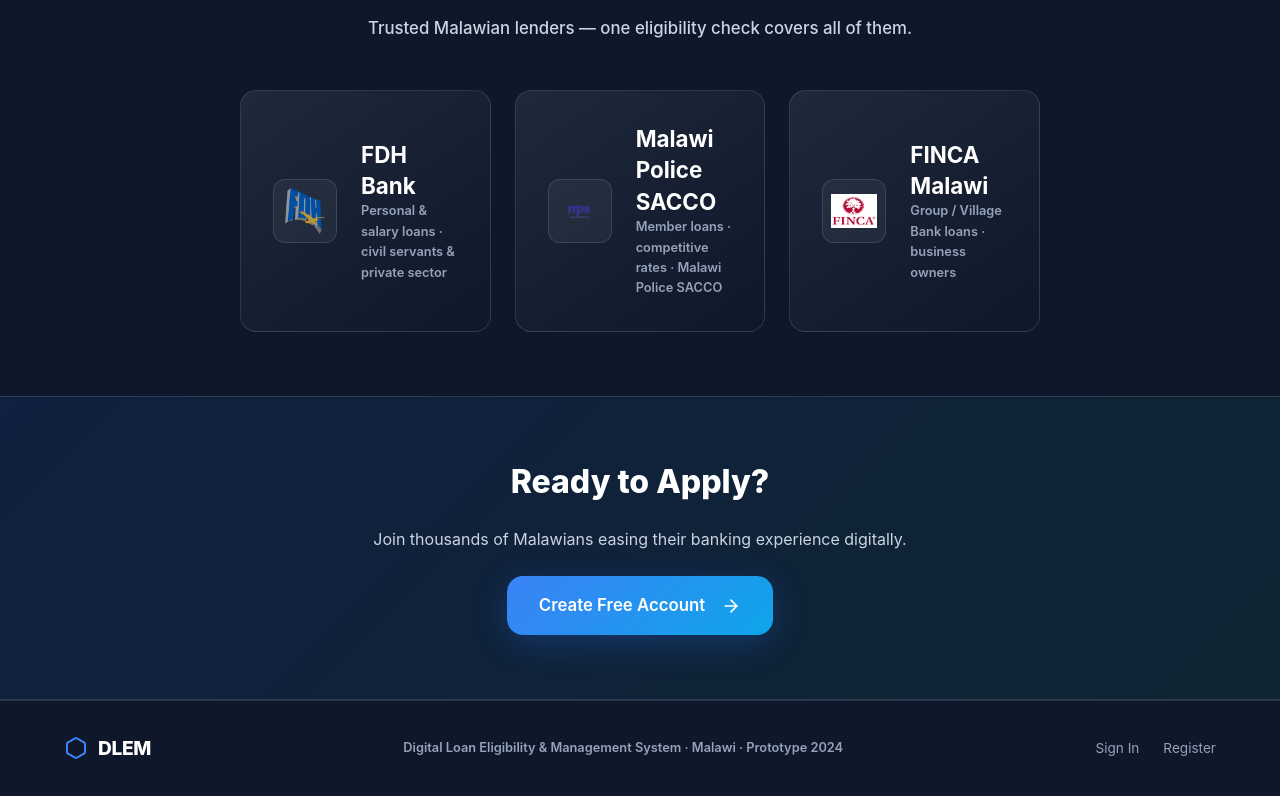
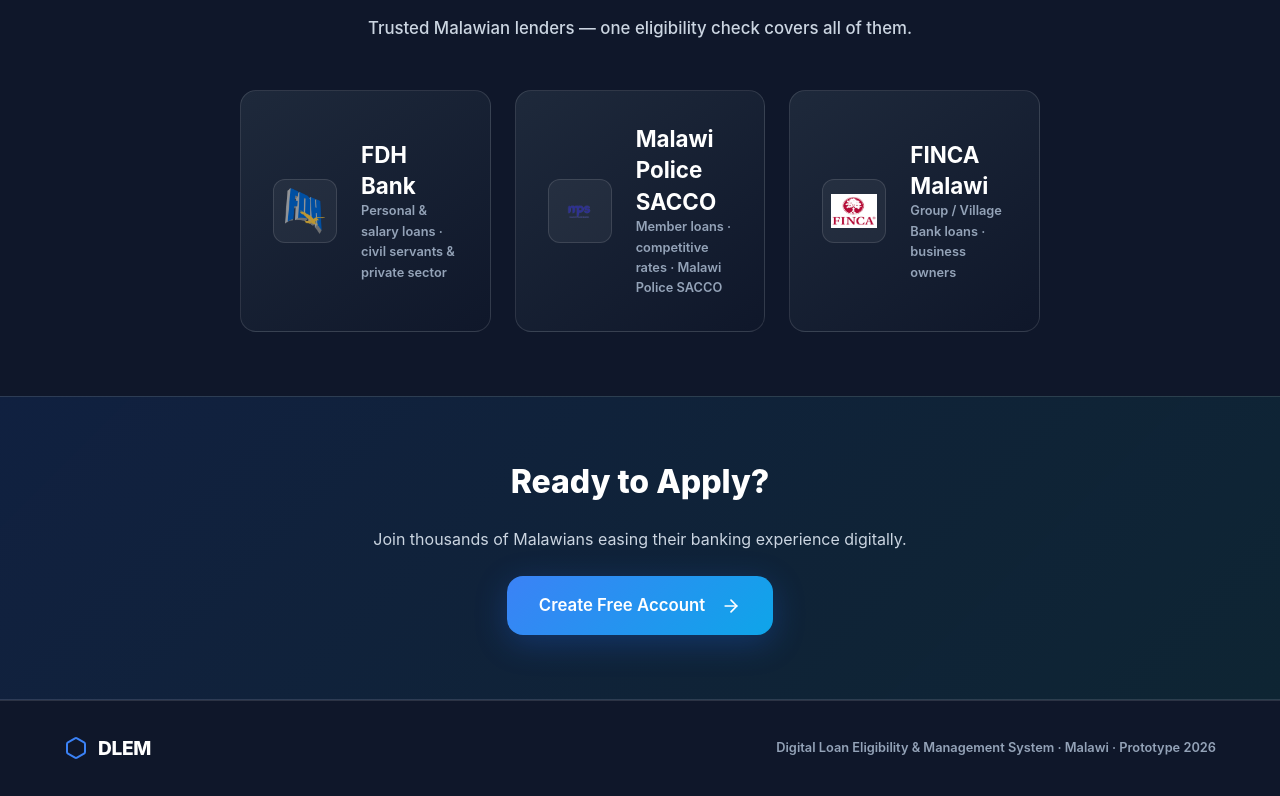
Before and after one commit to StewartMangame/DLEMs, a Next.js app in the folder frontend/: page / in a window 1280 px wide. Shown: the part 2673-3469 px from the top of the page. Built offline with nearby package versions, Linux system fonts and the light colour scheme.

Commit message:
updated the footer frontend structure

```diff
--- a/frontend/src/app/page.tsx
+++ b/frontend/src/app/page.tsx
@@ -194,12 +194,9 @@
               <span>DLEM</span>
             </div>
             <p className="text-xs" style={{ color: "var(--color-text-muted)" }}>
-              Digital Loan Eligibility & Management System · Malawi · Prototype 2024
+              Digital Loan Eligibility & Management System · Malawi · Prototype 2026
             </p>
-            <div className={styles.footerLinks}>
-              <Link href="/user/login">Sign In</Link>
-              <Link href="/user/register">Register</Link>
-            </div>
+
           </div>
         </div>
       </footer>
```
